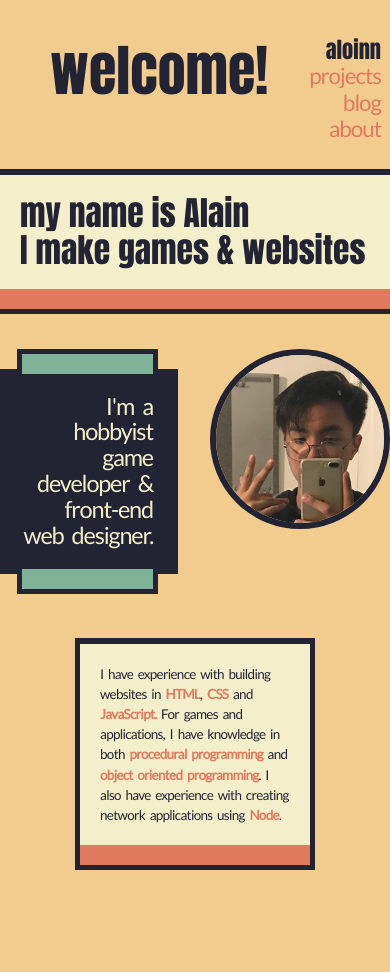
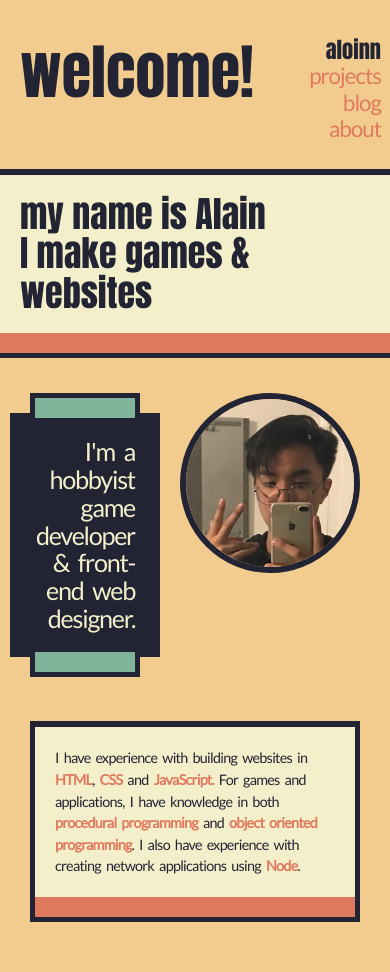
Before and after one commit to Aloinn/BLOG, a Jekyll site: the page built from index.html, in a window 390 px wide. Built offline with Jekyll 4.4.1, drawn with Linux system fonts in a browser that asks for light colours; before the commit the page ends 920 px from its top, so only the background shows below that.

Commit message:
Added mobile compatibility

```diff
--- a/_sass/main.scss
+++ b/_sass/main.scss
@@ -6,7 +6,7 @@ $color-dark: #222333;
 $font-head: 'Anton', sans-serif;
 
 body{
-  font-size: 0.7em;
+  font-size: 1em;
   color:$color-dark;
   background-color: $color-bright;
   font-family: 'Lato', sans-serif;
@@ -16,8 +16,7 @@ body{
 // CONTAINERS
 .container{
   margin:auto;
-  width:100%;
-  height:100%;
+  width:800px;
 }
 .mini-container{
   margin:auto;
@@ -200,10 +199,6 @@ img{
   box-sizing: border-box;
   border: 6px solid $color-dark;
 }
-.container-image{
-  background-color: transparent;
-  margin:auto;
-}
 .circle-image{
   background-color: black;
   height: auto;
@@ -237,27 +232,55 @@ img{
   display:block;
   visibility:hidden;
 }
-@media only screen and (max-width : 600px) {
+
+@media only screen and (max-width : 800px) {
+  // MOBILE
+  body{
+    font-size:0.75em;
+  }
   .placeholder{
     display:none;
   }
   #title{
+    margin-left:20px !important;
+    text-align: left !important;
+  }
+  .container{
+    margin:auto;
+    width:100%;
+    height:100%;
+  }
+  .small{
+    margin-left:35px;
+    margin-right:35px;
+  }
+  .container-circle-image{
+    margin-right:30px;
+    margin-left:10px;
+  }
+  .container-image{
+    margin-left:20px;
+    margin-right:20px;
+  }
+  .s2{
     margin-left:15px;
-    text-align: left !important;
+    margin-right:15px;
+  }
+
+  .s3{ // OUTLINES FOR PROJECTS
+    box-shadow: 0px 20px 0px 0px $color-dark,
+      0px 200px 0px -50px $color-accent, 0px 200px 0px -50px $color-accent,
+      0px 200px 0px -45px $color-dark, 0px 200px 0px -45px $color-dark;
   }
 }
 
+// MAIN
 @media only screen and (min-width : 800px) {
-  .container{
-    width:800px;
-  }
-}
-
-@media only screen and (min-width : 900px) {
   body{
     font-size:1em;
   }
   .container-image{
+    margin:auto;
     width:800px;
   }
 }
```
